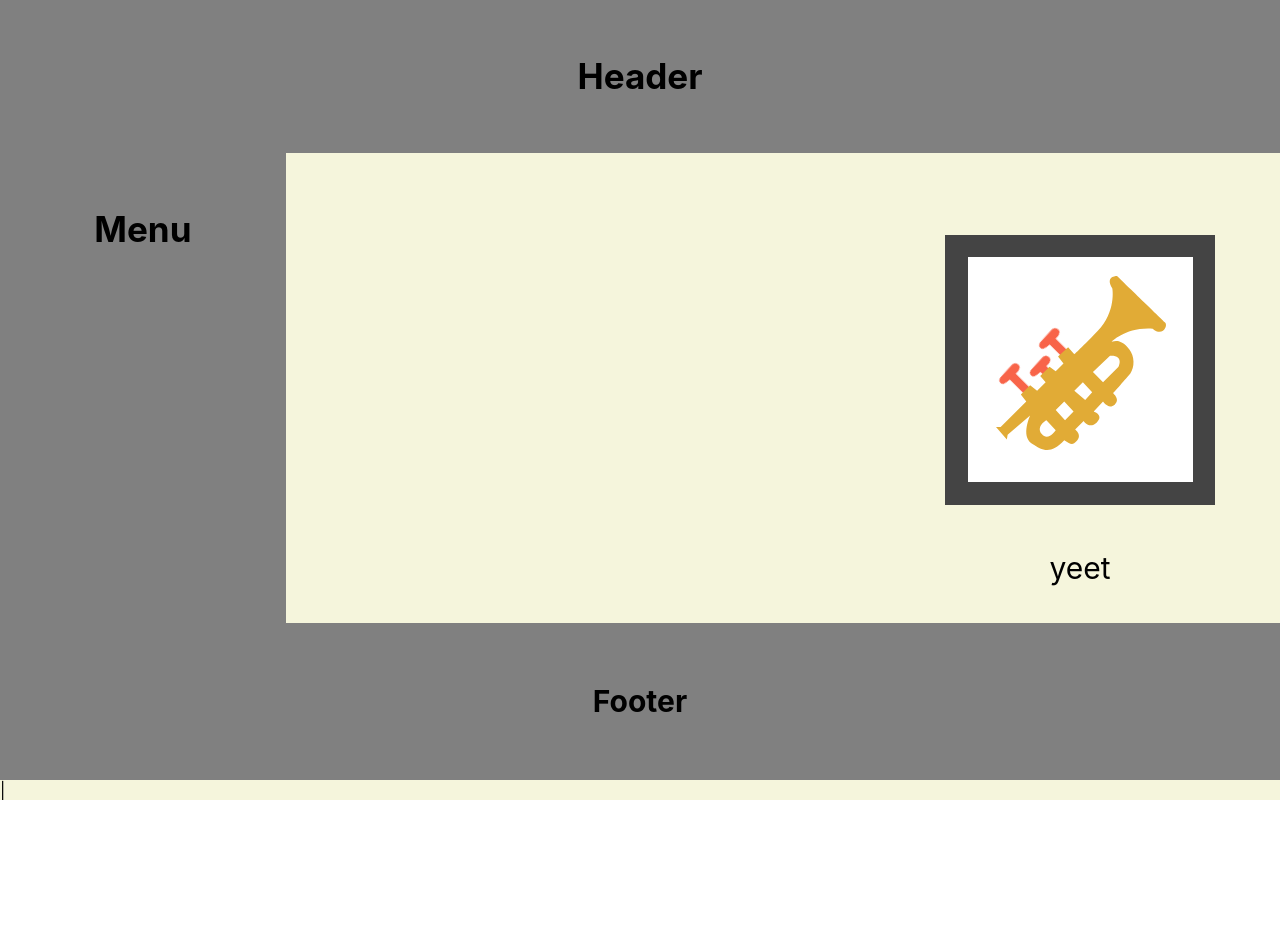
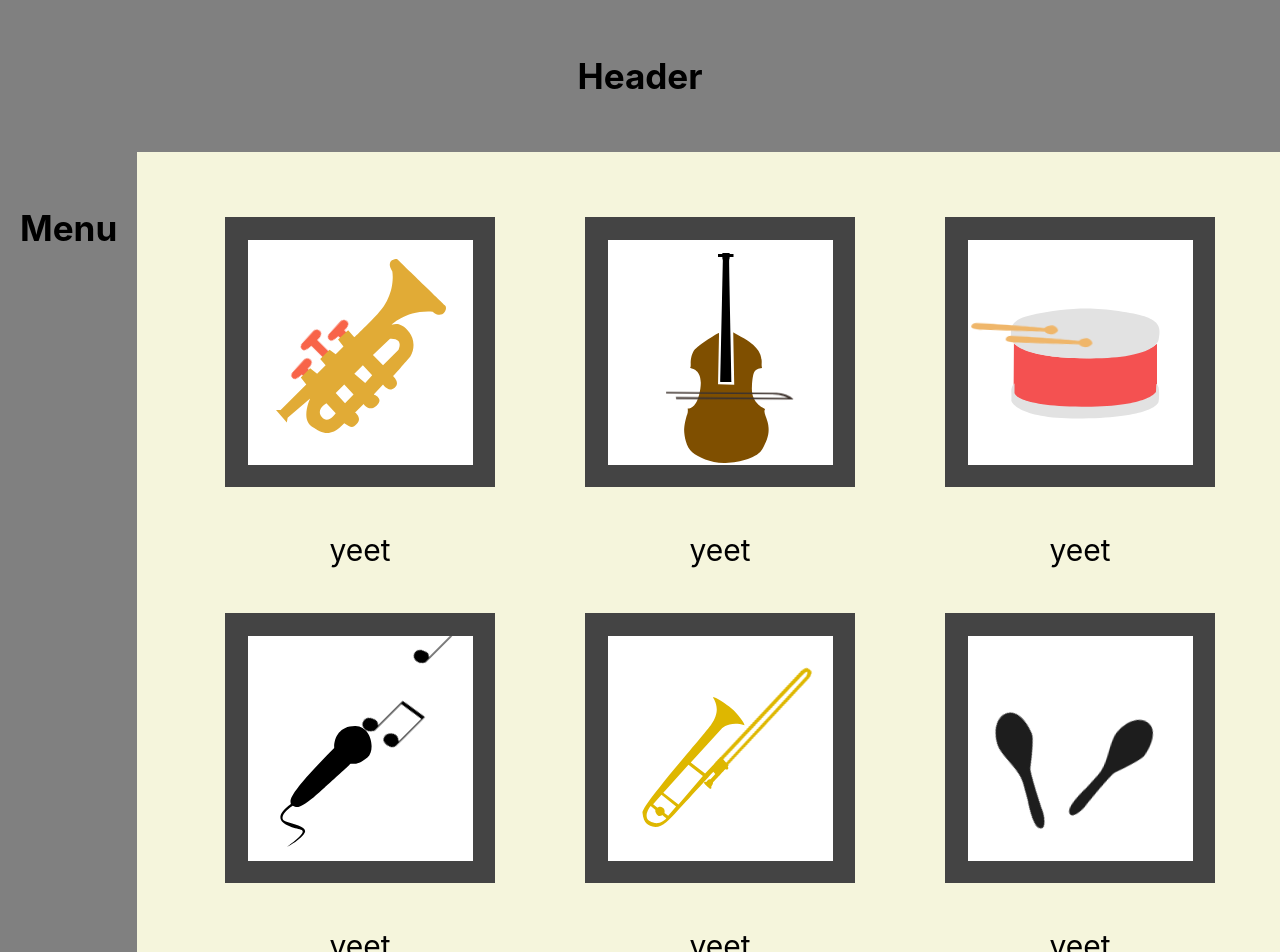
Before and after one commit to magnhan/gallery, a React (Create React App) app in the folder gallery/: page / in a window 1280 px wide. Shown: the top 952 px of the page. Before the commit the page ends 800 px from the top, so only its background shows below. Built offline with nearby package versions, Linux system fonts and the light colour scheme.

Commit message:
Added all installations
#3

```diff
--- a/gallery/src/components/DisplayArt.tsx
+++ b/gallery/src/components/DisplayArt.tsx
@@ -6,7 +6,12 @@ import Installation from "./paintings/Installation";
 export default function DisplayArt() {
   return (
     <div className="DisplayArt">
-      <Installation image={1} poem={"yeet"}/>
+      <Installation image={1} poem={"yeet"} />
+      <Installation image={2} poem={"yeet"} />
+      <Installation image={3} poem={"yeet"} />
+      <Installation image={4} poem={"yeet"} />
+      <Installation image={5} poem={"yeet"} />
+      <Installation image={6} poem={"yeet"} />
     </div>
   );
 }
```
